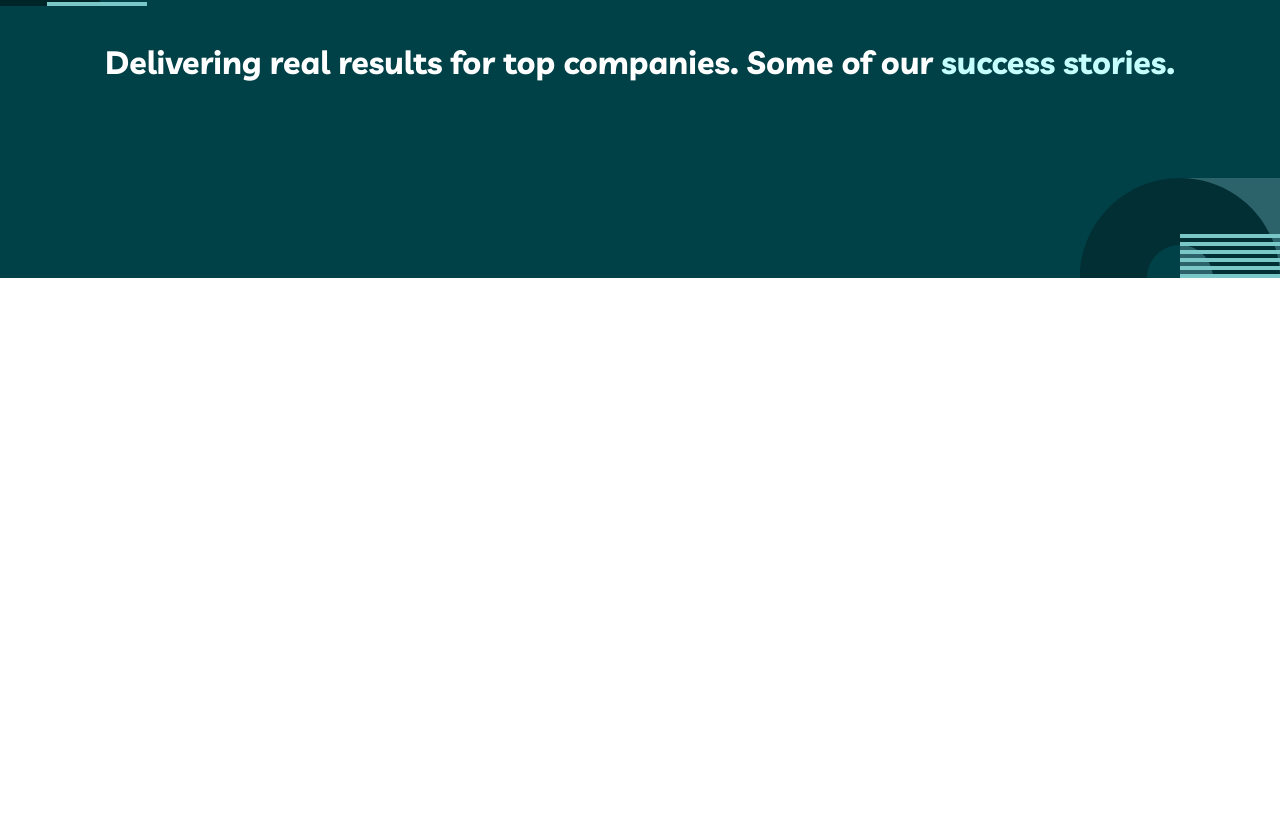
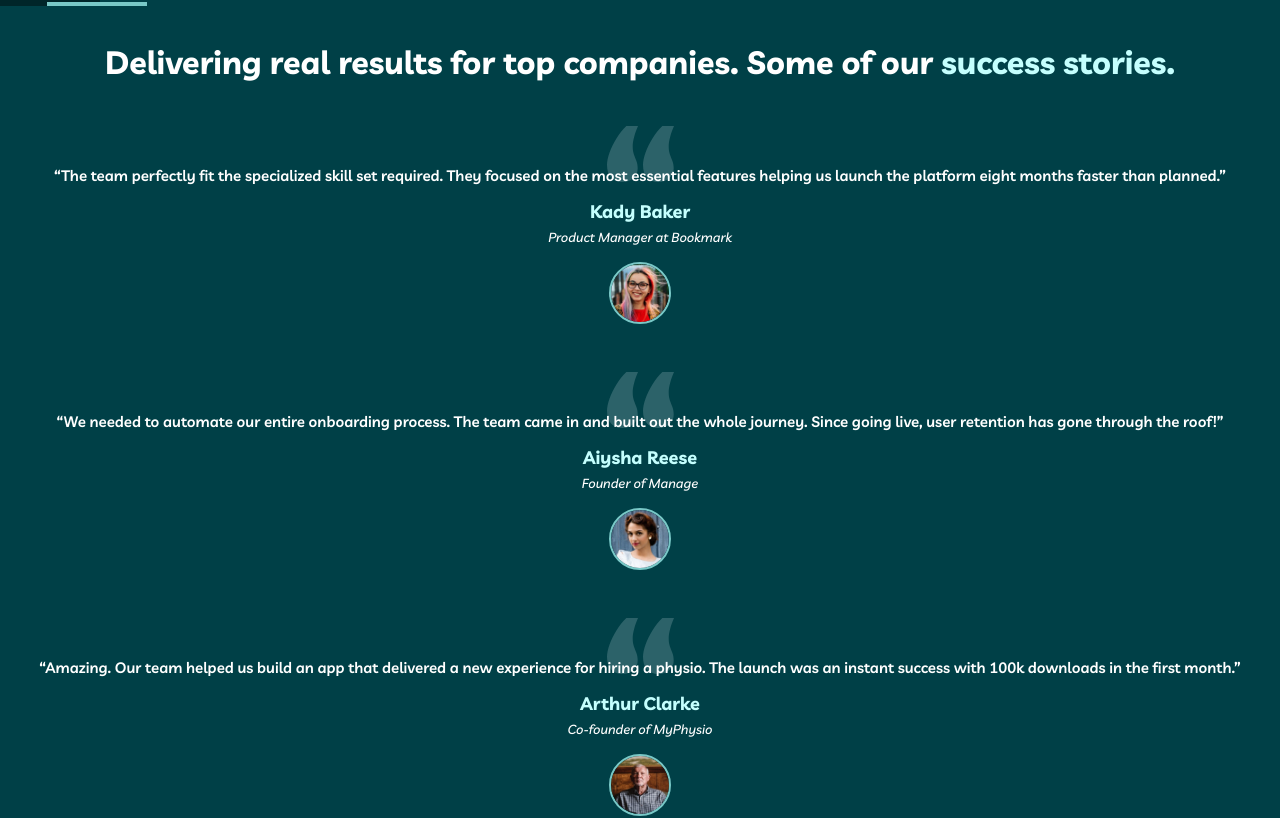
Before and after one commit to g-akca/myteam, a React (Vite) app: page / in a window 1280 px wide. Shown: the part 1482-2300 px from the top of the page. Before the commit the page ends 1760 px from the top, so only its background shows below. Built offline with nearby package versions, Linux system fonts and the light colour scheme.

Commit message:
Implement TestimonialItem component layout with message, name, and title display

```diff
--- a/src/components/TestimonialItem.tsx
+++ b/src/components/TestimonialItem.tsx
@@ -7,8 +7,19 @@ type TestimonialItemProps = {
 
 function TestimonialItem({ name, title, message, photo }: TestimonialItemProps) {
   return (
-    <>
-    </>
+    <div className="pt-9 bg-[url('/assets/icon-quotes.svg')] bg-no-repeat bg-top flex flex-col gap-2 text-center">
+      <p className="font-semibold">“{message}”</p>
+
+      <div className="flex flex-col gap-4 items-center">
+        <div className="flex flex-col gap-0.5">
+          <p className="text-cyan-100 text-[18px] leading-[155%] font-bold">{name}</p>
+
+          <p className="text-[13px] leading-[140%] italic font-medium">{title}</p>
+        </div>
+
+        <img src={photo} alt={name} className="w-15.5 aspect-square rounded-full border-2 border-teal-400" />
+      </div>
+    </div>
   )
 }
 
```
